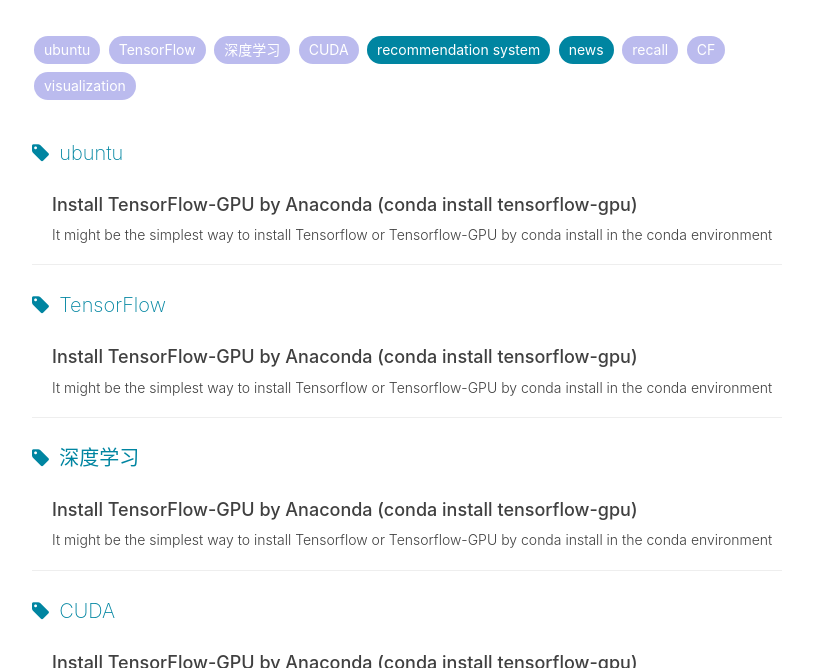
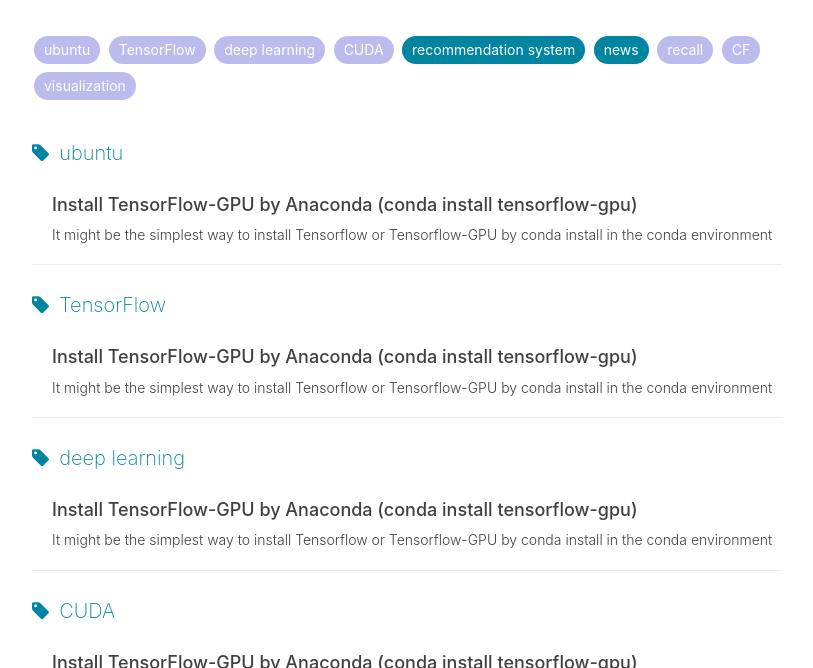
Before and after one commit to JadeSure/my_old_blog, a Jekyll site: the page built from tags.html, in a window 1280 px wide and 900 px high, cut to the strip 232-900 px from the top of the window. Shown: the whole strip, without its empty margins (233-1046 px from the left). Built offline with Jekyll 4.4.1, drawn with Linux system fonts in a browser that asks for light colours; nearby versions of some CDN libraries; comment, search, counter and statistics services are not loaded.

Commit message:
Update 2019-03-29-Install-TensorFlow-GPU-by-Anaconda(conda install tensorflow-gpu).md

```diff
--- a/_posts/2019-03-29-Install-TensorFlow-GPU-by-Anaconda(conda install tensorflow-gpu).md
+++ b/_posts/2019-03-29-Install-TensorFlow-GPU-by-Anaconda(conda install tensorflow-gpu).md
@@ -9,7 +9,7 @@
 tags:
     - ubuntu
     - TensorFlow
-    - 深度学习
+    - deep learning
     - CUDA
 ---
 
```
